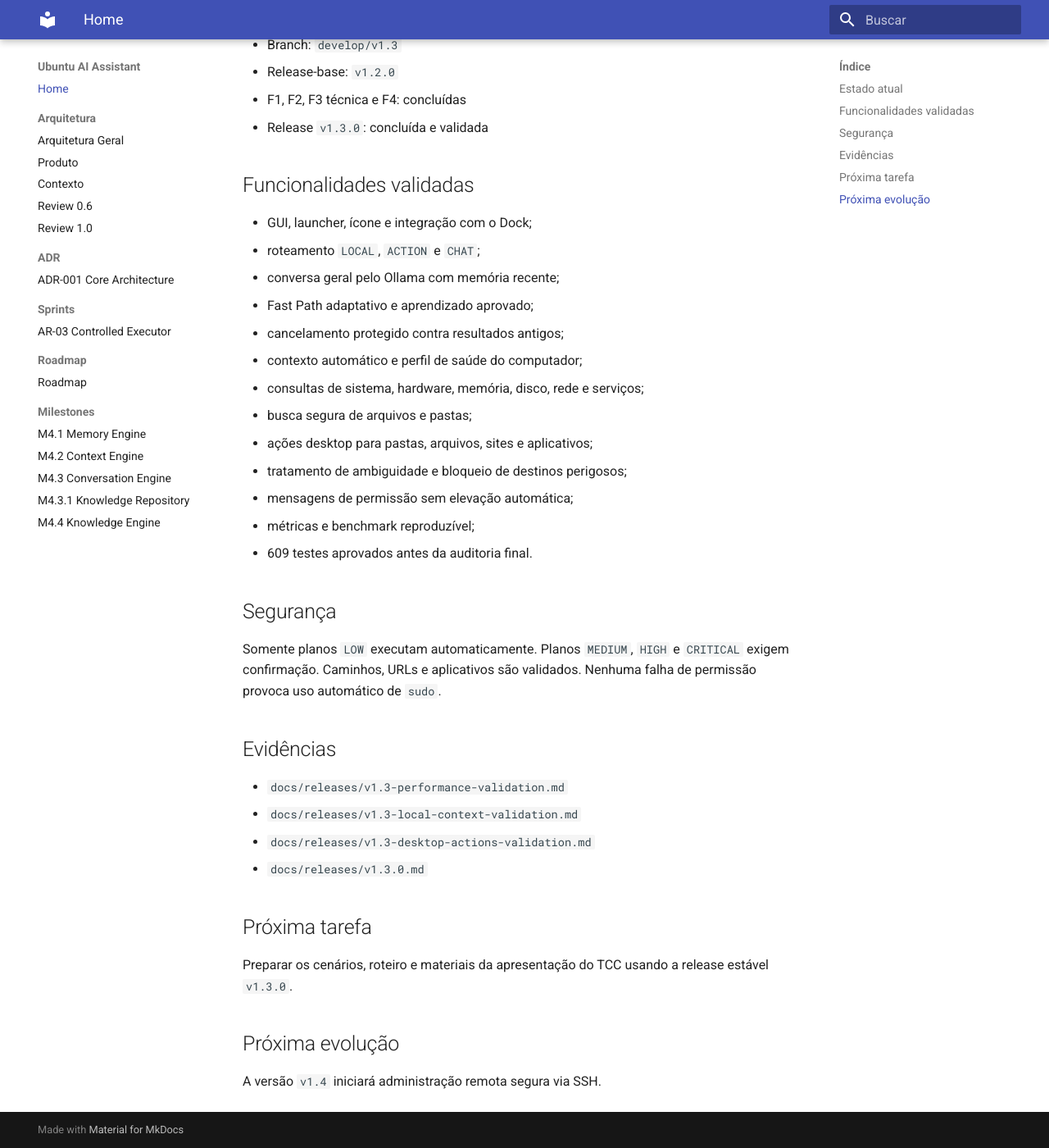
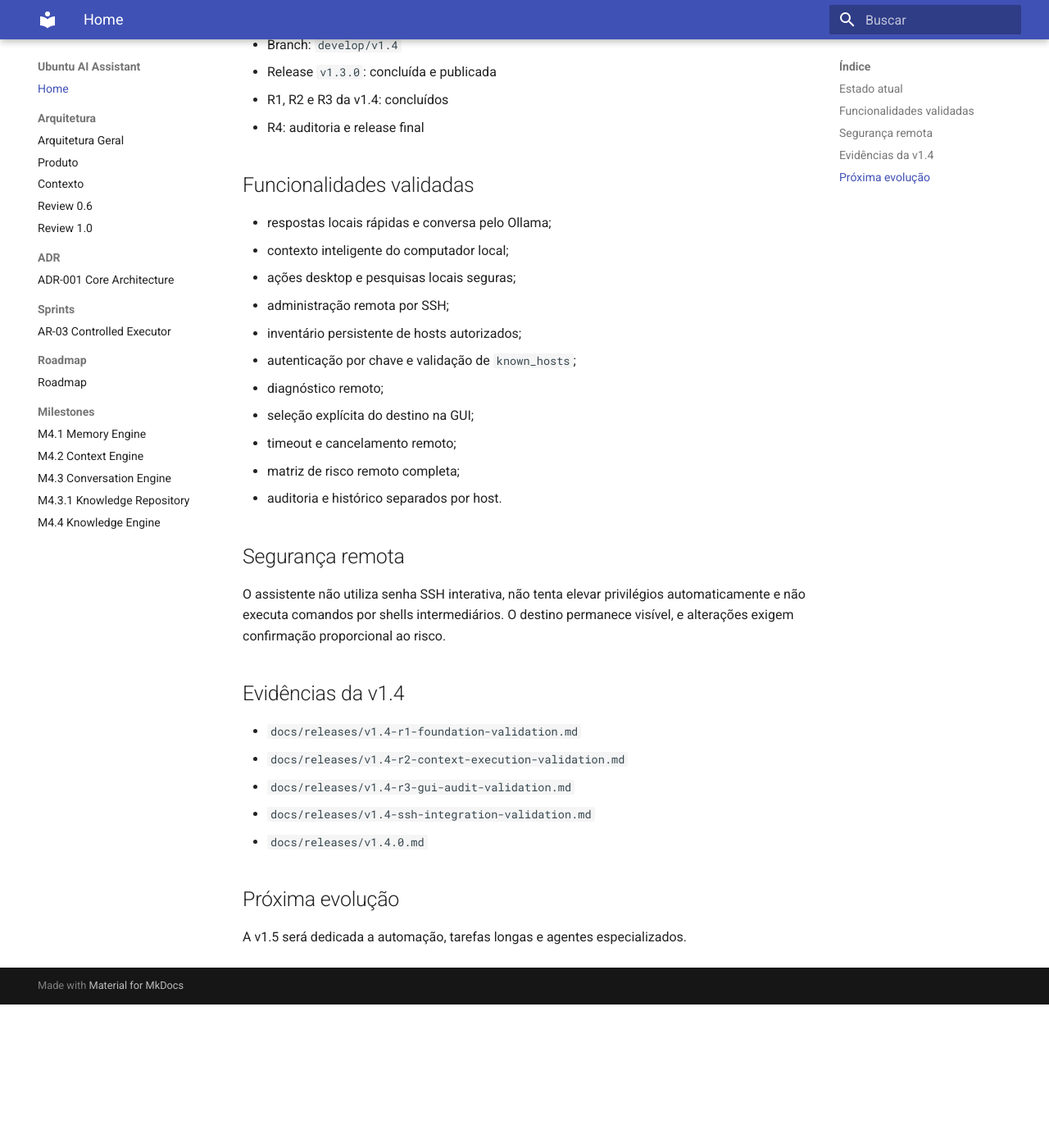
Before and after one commit to andrefeitoza-dev/ubuntu-ai-assistant, an MkDocs documentation site: the page built from docs/checkpoint.md, in a window 1280 px wide and 1400 px high, scrolled down 288 px. Shown: the whole window at 82% size. Built offline with MkDocs 1.6.1 and Material for MkDocs 9.7.7, drawn with Linux system fonts in a browser that asks for light colours; after the commit the page ends 1513 px from its top, so only the background shows below that.

```diff
--- a/docs/checkpoint.md
+++ b/docs/checkpoint.md
@@ -4,46 +4,40 @@
 
 ## Estado atual
 
-- Versão: `1.3.0`
-- Branch: `develop/v1.3`
-- Release-base: `v1.2.0`
-- F1, F2, F3 técnica e F4: concluídas
-- Release `v1.3.0`: concluída e validada
+- Versão: `1.4.0`
+- Branch: `develop/v1.4`
+- Release `v1.3.0`: concluída e publicada
+- R1, R2 e R3 da v1.4: concluídos
+- R4: auditoria e release final
 
 ## Funcionalidades validadas
 
-- GUI, launcher, ícone e integração com o Dock;
-- roteamento `LOCAL`, `ACTION` e `CHAT`;
-- conversa geral pelo Ollama com memória recente;
-- Fast Path adaptativo e aprendizado aprovado;
-- cancelamento protegido contra resultados antigos;
-- contexto automático e perfil de saúde do computador;
-- consultas de sistema, hardware, memória, disco, rede e serviços;
-- busca segura de arquivos e pastas;
-- ações desktop para pastas, arquivos, sites e aplicativos;
-- tratamento de ambiguidade e bloqueio de destinos perigosos;
-- mensagens de permissão sem elevação automática;
-- métricas e benchmark reproduzível;
-- 609 testes aprovados antes da auditoria final.
+- respostas locais rápidas e conversa pelo Ollama;
+- contexto inteligente do computador local;
+- ações desktop e pesquisas locais seguras;
+- administração remota por SSH;
+- inventário persistente de hosts autorizados;
+- autenticação por chave e validação de `known_hosts`;
+- diagnóstico remoto;
+- seleção explícita do destino na GUI;
+- timeout e cancelamento remoto;
+- matriz de risco remoto completa;
+- auditoria e histórico separados por host.
 
-## Segurança
+## Segurança remota
 
-Somente planos `LOW` executam automaticamente. Planos `MEDIUM`, `HIGH` e
-`CRITICAL` exigem confirmação. Caminhos, URLs e aplicativos são validados.
-Nenhuma falha de permissão provoca uso automático de `sudo`.
+O assistente não utiliza senha SSH interativa, não tenta elevar privilégios
+automaticamente e não executa comandos por shells intermediários. O destino
+permanece visível, e alterações exigem confirmação proporcional ao risco.
 
-## Evidências
+## Evidências da v1.4
 
-- `docs/releases/v1.3-performance-validation.md`
-- `docs/releases/v1.3-local-context-validation.md`
-- `docs/releases/v1.3-desktop-actions-validation.md`
-- `docs/releases/v1.3.0.md`
-
-## Próxima tarefa
-
-Preparar os cenários, roteiro e materiais da apresentação do TCC
-usando a release estável `v1.3.0`.
+- `docs/releases/v1.4-r1-foundation-validation.md`
+- `docs/releases/v1.4-r2-context-execution-validation.md`
+- `docs/releases/v1.4-r3-gui-audit-validation.md`
+- `docs/releases/v1.4-ssh-integration-validation.md`
+- `docs/releases/v1.4.0.md`
 
 ## Próxima evolução
 
-A versão `v1.4` iniciará administração remota segura via SSH.
+A v1.5 será dedicada a automação, tarefas longas e agentes especializados.
--- a/pyproject.toml
+++ b/pyproject.toml
@@ -4,7 +4,7 @@ build-backend = "hatchling.build"
 
 [project]
 name = "ubuntu-ai-assistant"
-version = "1.3.0"
+version = "1.4.0"
 description = "Framework local para agentes inteligentes e administração segura do Ubuntu"
 readme = "README.md"
 requires-python = ">=3.12"
--- a/src/ubuntu_ai/version.py
+++ b/src/ubuntu_ai/version.py
@@ -1,7 +1,7 @@
 from importlib.metadata import PackageNotFoundError, version
 
 PACKAGE_NAME = "ubuntu-ai-assistant"
-FALLBACK_VERSION = "1.3.0"
+FALLBACK_VERSION = "1.4.0"
 
 
 def get_version() -> str:
```
Also changed, not shown: CHANGELOG.md (+24 -0 lines), README.md (+7 -1 lines), docs/architecture.md (+14 -1 lines), docs/releases/v1.4.0.md (added, +40 -0 lines), docs/roadmap.md (+2 -2 lines), 3 other files.
